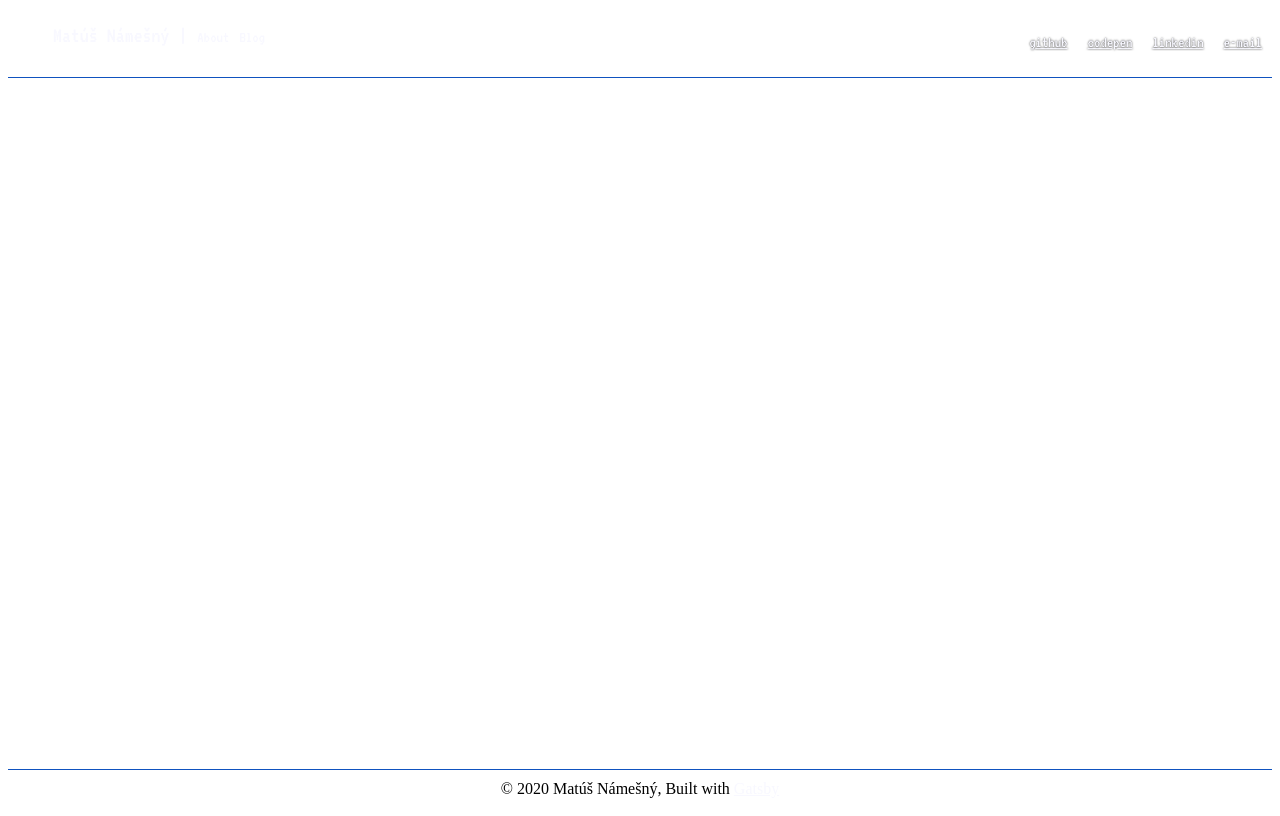
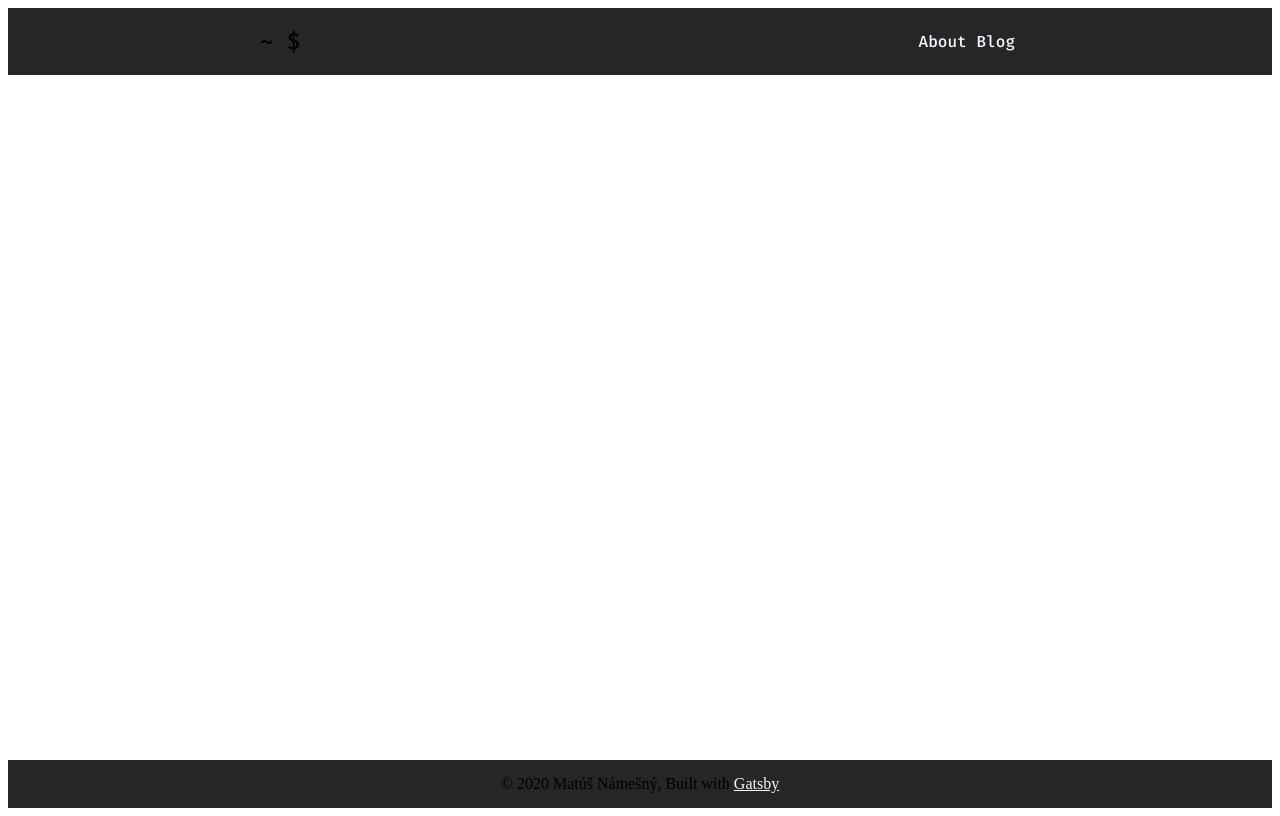
Before and after one commit to LordMathis/namesny.com, a Gatsby site: page / in a window 1280 px wide. Built offline with nearby package versions, Linux system fonts and the light colour scheme; Gatsby itself is replaced by a stand-in of ours.

Commit message:
Change header layout

```diff
--- a/src/components/header.js
+++ b/src/components/header.js
@@ -4,13 +4,14 @@ import PropTypes from "prop-types"
 import React from "react"
 import styles from "../styles/header.module.scss"
 
-const Header = ({ siteTitle, social, email }) => (
-  <header className={styles.header}>
+const Header = ({ path, social, email }) => (
+  <header className={styles.headerWrapper}>
+    <div className={styles.header}>
+      <div>
+        <span className={styles.terminal}>~{path} $</span>
+      </div>
       <nav className={styles.links}>
         <ul>
-        <li key="home">
-          <Link to="/" className={styles.nameLink}>{siteTitle} |</Link>
-        </li>
           <li key="about">
             <a href='/#about'>
               <span>About</span>
@@ -23,7 +24,7 @@ const Header = ({ siteTitle, social, email }) => (
           </li>
         </ul>
       </nav>
-    <Social social={ social } email={ email }/>
+    </div>
   </header>
 )
 
--- a/src/styles/footer.module.scss
+++ b/src/styles/footer.module.scss
@@ -1,9 +1,9 @@
 @import "./variables.scss";
 
 .footer {
-  padding: 10px;
+  padding: 15px;
   text-align: center;
-  border-top: 1px solid $blue;
+  background-color: $backgroundDarker;
 }
 
 .link {
--- a/src/styles/global.scss
+++ b/src/styles/global.scss
@@ -7,7 +7,7 @@
 :global(body) {
   font-family: $fontParagraph;
   color: $white;
-  background-color: $darkGrey;
+  background-color: $backgroundDark;
   margin: 0;
 }
 
--- a/src/styles/header.module.scss
+++ b/src/styles/header.module.scss
@@ -1,17 +1,30 @@
 @import "./variables.scss";
 
 .header {
+  font-family: $fontHeader;
+  padding: 20px;
+  display: flex;
+  justify-content: space-between;
+  align-items: center;
+
+  @media only screen and (min-width: $breakLarge) {
+    width: $width;
+  }
+}
+
+.headerWrapper {
   overflow: auto;
-  border-bottom: 1px solid $blue;
-  height: 70px;
   box-sizing: border-box;
-  font-family: $fontHeader;
+  background-color: $backgroundDarker;
+  display: flex;
+  justify-content: center;
 }
 
 .links {
-  float: left;
   ul {
     list-style: none;
+    padding: 0;
+    margin: 0;
     li {
       display: inline;
       margin: 5px;
@@ -23,6 +36,6 @@
   }
 }
 
-.nameLink {
+.terminal {
   font-size: 1.4em;
 }
--- a/src/styles/layout.module.scss
+++ b/src/styles/layout.module.scss
@@ -6,13 +6,13 @@
 
   @media only screen and (min-width: $breakLarge) {
     display: flex;
-    width: 80%;
+    width: $width;
   }
 }
 
 .flexWrapper {
   display: flex;
-  min-height: calc(100vh - 70px);
+  min-height: calc(100vh - 67px);
   flex-direction: column;
   justify-content: space-between;
 }
--- a/src/styles/variables.scss
+++ b/src/styles/variables.scss
@@ -4,10 +4,14 @@ $white: #f8f8ff;
 $black: #2f2f2f;
 $blue: #0f52bf;
 
+$backgroundDarker: #252627;
+$backgroundDark: #292a2d;
+
 //Fonts
-@import url('https://fonts.googleapis.com/css2?family=Open+Sans&family=VT323&display=swap');
-$fontHeader: 'VT323', monospace;
+@import url('https://fonts.googleapis.com/css2?family=Fira+Mono:wght@500&family=Open+Sans&display=swap');
+$fontHeader: 'Fira Mono', monospace;
 $fontParagraph: 'Open Sans', sans-serif;
 
 // Content
 $breakLarge: 992px;
+$width: 760px;
```
Lines whose indentation alone changed are shown as unchanged.
